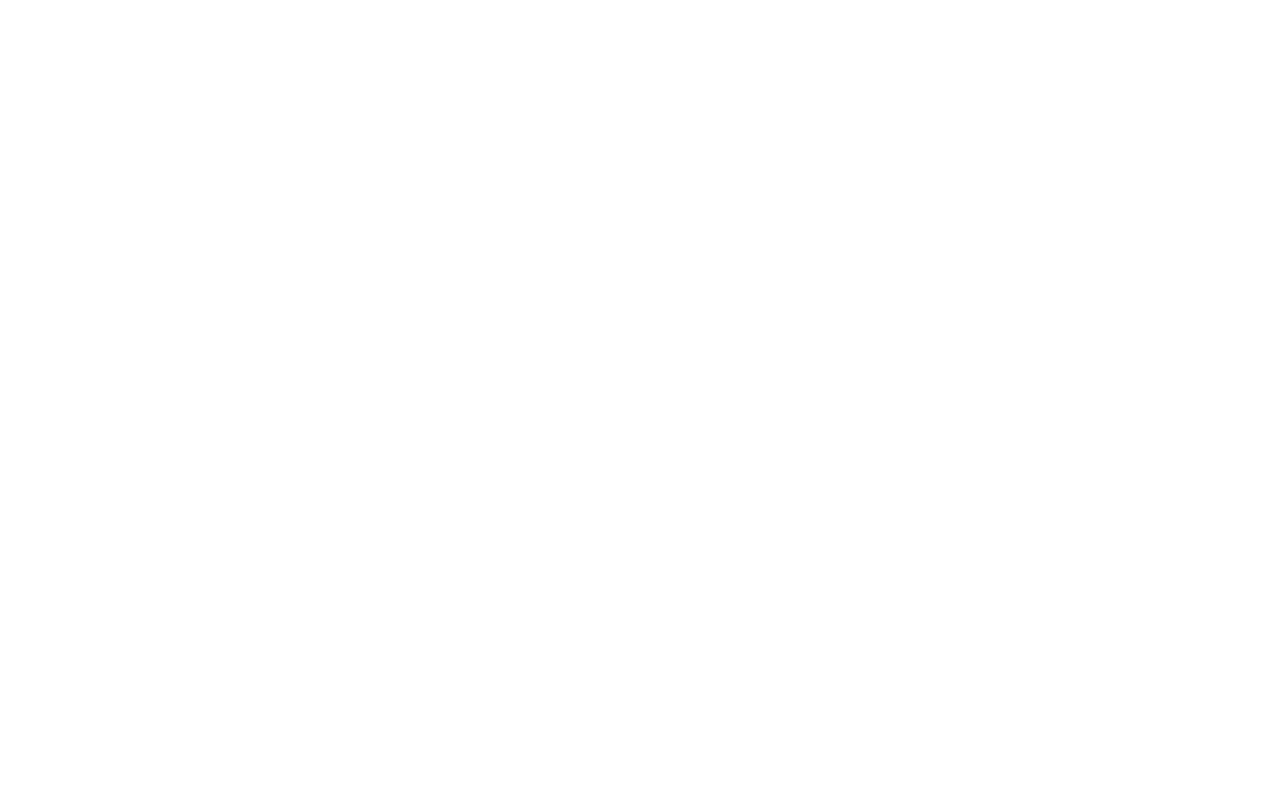
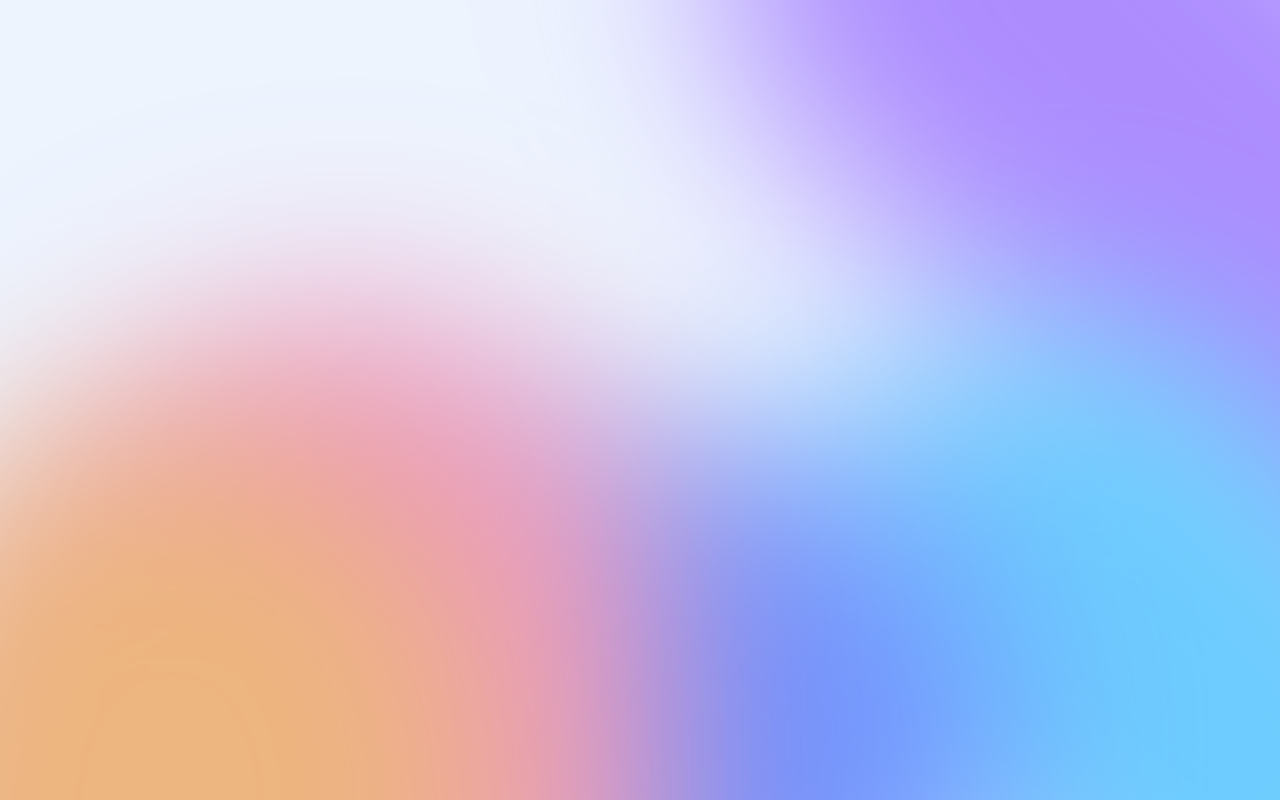
Before and after one commit to lkshayb/Authentication_System, a React (Vite) app in the folder client/: page / in a window 1280 px wide. Built offline with nearby package versions, Linux system fonts and the light colour scheme.

Commit message:
created bg gradient for login page

```diff
--- a/client/src/App.tsx
+++ b/client/src/App.tsx
@@ -1,16 +1,20 @@
-import { useState } from 'react'
-import reactLogo from './assets/react.svg'
-import viteLogo from '/vite.svg'
 import './App.css'
-
 function App() {
-  const [count, setCount] = useState(0)
 
   return (
-    <>
+    <div className='overflow max-h-screen max-w-screen '>
+      <div className='absolute h-full w-full bg-blue-100/50 backdrop-blur-5xl'></div>
 
-    </>
+      <div className='fixed blur-[100px] -z-10 -right-200 bg-[#7F30FF]  h-[70vh] w-[1500px] rounded-full rotate-[45deg]'></div>
+      <div className='fixed blur-[100px]  -z-10 -right-70 top-100 bg-[#00B0FF]  h-[70vh] w-[800px] rounded-full rotate-[45deg]'></div>
+      <div className='fixed blur-[100px]  -z-10 right-70 bg-[#0038FF] top-110  h-[600px] w-[600px] rounded-full'></div>
+      <div className='fixed blur-[100px]  -z-10 right-120 bg-[#FF4880] top-110  h-[80vh] w-[900px] rounded-full rotate-[90deg]'></div>
+      <div className='fixed blur-[100px]  -z-10 -left-70 bg-[#FF8000] top-140  h-[80vh] w-[900px] rounded-full rotate-[90deg]'></div>
+
+    </div>
+
   )
 }
 
+
 export default App
```
